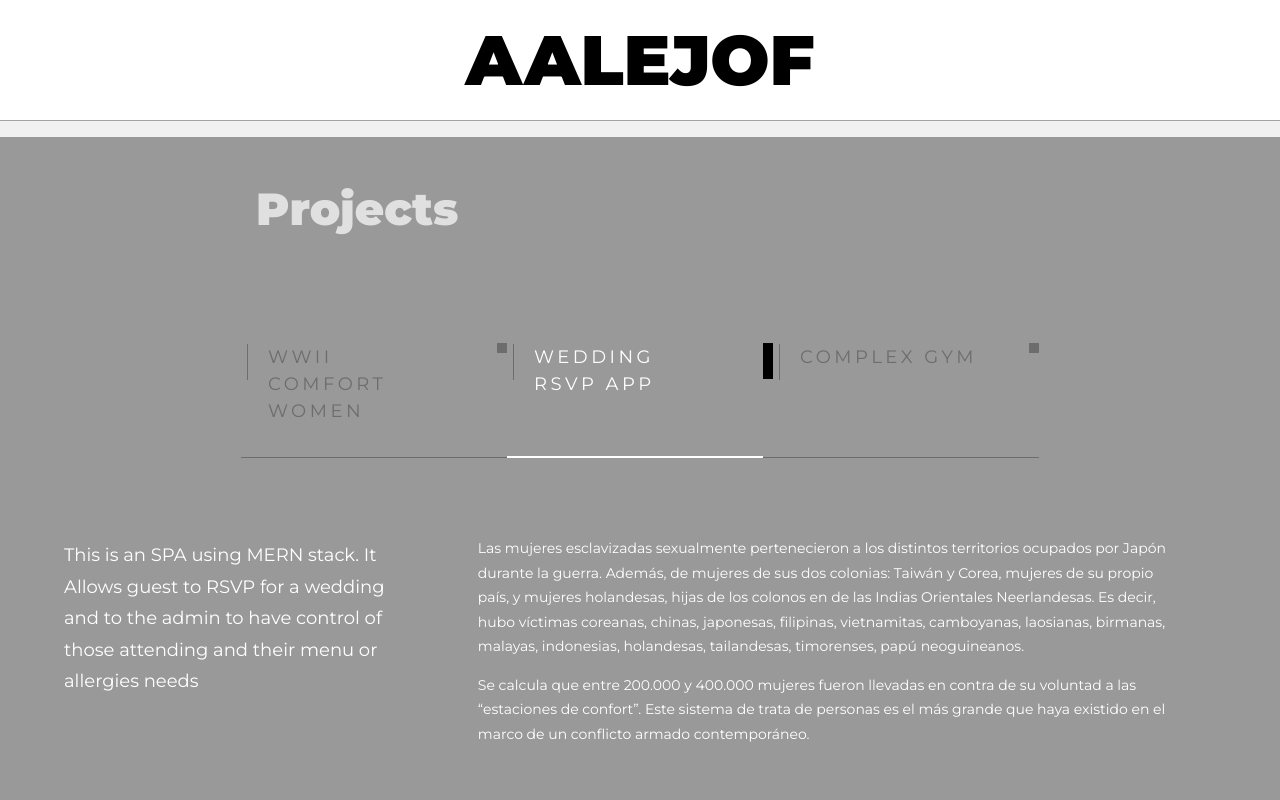
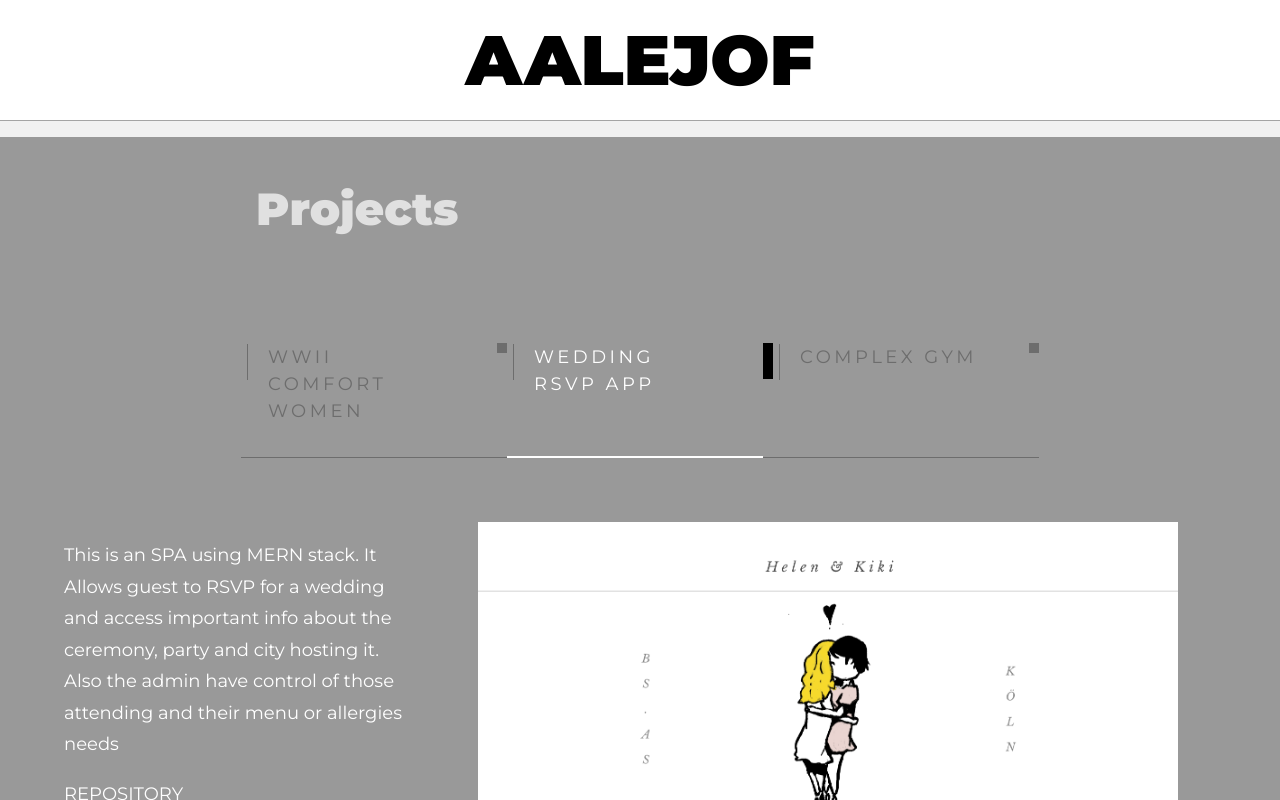
Before and after one commit to AAlejof/Aalejof-Portfolio, a React (Vite) app in the folder client/: page / in a window 1280 px wide. Both pictures are taken after a click on the button "WEDDING RSVP APP". Shown: the part 1037-1837 px from the top of the page. Built offline with nearby package versions, Linux system fonts and the light colour scheme.

Commit message:
add carrousel - import img

```diff
--- a/client/src/components/Projects/Projects.jsx
+++ b/client/src/components/Projects/Projects.jsx
@@ -1,16 +1,16 @@
 import style from './Projects.module.css';
 import React, { useState, useEffect } from 'react';
-import { Link } from 'react-router-dom';
-// import image1 from '../../assets/img/home/homeImg.png';
-// import image2 from '../../assets/img/home/homeImg2.png';
-// import image3 from '../../assets/img/home/homeImg3.png';
-// import Card from './Card/Card';
+import image1 from '../../assets/img/imgHeliki1.png';
+import image2 from '../../assets/img/imgHeliki2.png';
+import image3 from '../../assets/img/imgHeliki3.png';
+import image4 from '../../assets/img/imgHeliki4.png';
+import image5 from '../../assets/img/imgHeliki5.png';
 
 const Projects = () => {
     const [selectedTitle, setSelectedTitle] = useState("WWII Comfort Women");
     const [currentImageIndex, setCurrentImageIndex] = useState(0);
 
-    // const images = [image1, image2, image3];
+    const images = [image1, image2, image3, image4, image5];
 
     const textData = [
         {
@@ -19,8 +19,8 @@ const Projects = () => {
                 <>
                     <p>
                         "Mujeres de confort" (Comfort Women) for the Manyoung Foundation (Arg.) is an SPA using PERN stack. It is an informational website about the Korean comfort women in the WWII.
+                        WIP
                     </p>
-                    <p>WIP</p>
                     <p><a href="https://github.com/AAlejof/WWII-ComfortWomen" target="_blank">REPOSITORY</a></p>
                 </>
             ),
@@ -33,22 +33,26 @@ const Projects = () => {
             title: "Wedding RSVP app",
             summary: (
                 <>
-                    <p>This is an SPA using MERN stack. It Allows guest to RSVP for a wedding and to the admin to have control of those attending and their menu or allergies needs</p>
+                    <p>This is an SPA using MERN stack. It Allows guest to RSVP for a wedding and access important info about the ceremony, party and city hosting it. Also the admin have control of those attending and their menu or allergies needs</p>
+                    <p><a href="https://github.com/AAlejof/HeliKi" target="_blank">REPOSITORY</a></p>
+                    <p><a href="http://helen.ricardokim.com.ar/" target="_blank">DEPLOY</a></p>
+
                 </>
             ),
             img: (
                 <>
-                    <p>Las mujeres esclavizadas sexualmente pertenecieron a los distintos territorios ocupados por Japón durante la guerra. Además, de mujeres de sus dos colonias: Taiwán y Corea, mujeres de su propio país, y mujeres holandesas, hijas de los colonos en de las Indias Orientales Neerlandesas. Es decir, hubo víctimas coreanas, chinas, japonesas, filipinas, vietnamitas, camboyanas, laosianas, birmanas, malayas, indonesias, holandesas, tailandesas, timorenses, papú neoguineanos.</p>
-                    <p>Se calcula que entre 200.000 y 400.000 mujeres fueron llevadas en contra de su voluntad a las “estaciones de confort”. Este sistema de trata de personas es el más grande que haya existido en el marco de un conflicto armado contemporáneo. </p>
+                    <div className={style.carouselContainer}>
+                        <img className={style.descImg} src={images[currentImageIndex]} alt="Mujeres de confort" />
+                    </div>
                 </>)
         },
         {
             title: "Complex gym",
             summary: (
                 <>
-                    <p>A partir de la invasión de Manchuria en 1931, el Imperio japonés inicia una etapa de avance militar en Asia que finalizará con el discurso de rendición del emperador de japón, Hirohito, el 14 de agosto de 1945.</p>
-                    <p>(...)</p>
-                    <p>Se han encontrado diversos documentos que prueban la existencia de este sistema de esclavización sexual. </p>
+                    <p>Fully responsive SPA made with PERN stack, Auth0, Redux, Sequelize, Tailwind, MercadoPago among others. It allows users to suscribe to the gym, choose plans and make payments. Also, the gym owner can fully manage all the functions from the admin dashboard and have control of clients, payments, blogs, posts and activities</p>
+                    <p><a href="https://github.com/AAlejof/PF-Complex-Gym-JS" target="_blank">REPOSITORY</a></p>
+                    <p><a href="https://www.youtube.com/watch?v=_ncVIXZZmH0&ab_channel=ComplexGym" target="_blank">VIDEO</a></p>
                 </>
             ),
             img: (
@@ -61,48 +65,42 @@ const Projects = () => {
 
     ];
 
-    // const nextImage = () => {
-    //     setCurrentImageIndex((prevIndex) => (prevIndex + 1) % images.length);
-    // };
+    const nextImage = () => {
+        setCurrentImageIndex((prevIndex) => (prevIndex + 1) % images.length);
+    };
 
-    // useEffect(() => {
-    //     const interval = setInterval(nextImage, 5000);
+    useEffect(() => {
+        const interval = setInterval(nextImage, 5000);
 
-    //     return () => clearInterval(interval);
-    // }, []);
+        return () => clearInterval(interval);
+    }, []);
 
-    // const prevImage = () => {
-    //     setCurrentImageIndex((prevIndex) =>
-    //         prevIndex === 0 ? images.length - 1 : prevIndex - 1
-    //     );
-    // };
+    const prevImage = () => {
+        setCurrentImageIndex((prevIndex) =>
+            prevIndex === 0 ? images.length - 1 : prevIndex - 1
+        );
+    };
 
-    // const nextManualImage = () => {
-    //     nextImage();
-    // };
+    const nextManualImage = () => {
+        nextImage();
+    };
 
-    // const prevManualImage = () => {
-    //     prevImage();
-    // };
+    const prevManualImage = () => {
+        prevImage();
+    };
 
-                        {/* <div className={style.carouselContainer}>
-                        <div className={style.carouselButtons}>
-                            <button onClick={prevManualImage} className={style.chevron}>&#8249;</button>
-                            <button onClick={nextManualImage} className={style.chevron}>&#8250;</button>
-                        </div>
-                        <img className={style.descImg} src={images[currentImageIndex]} alt="Mujeres de confort" />
-                    </div> */}
+
 
     return (
         <>
             <div>
                 <div className={style.infoDiv}>
-                <div className={style.mainDiv}>
-                    <div className={style.descDiv}>
-                        <h2 className={style.descH2}>Projects</h2>
-                     </div>
+                    <div className={style.mainDiv}>
+                        <div className={style.descDiv}>
+                            <h2 className={style.descH2}>Projects</h2>
+                        </div>
 
-                </div>
+                    </div>
                     <div className={style.titleDiv}>
                         {textData.map(item => (
                             <>
```
